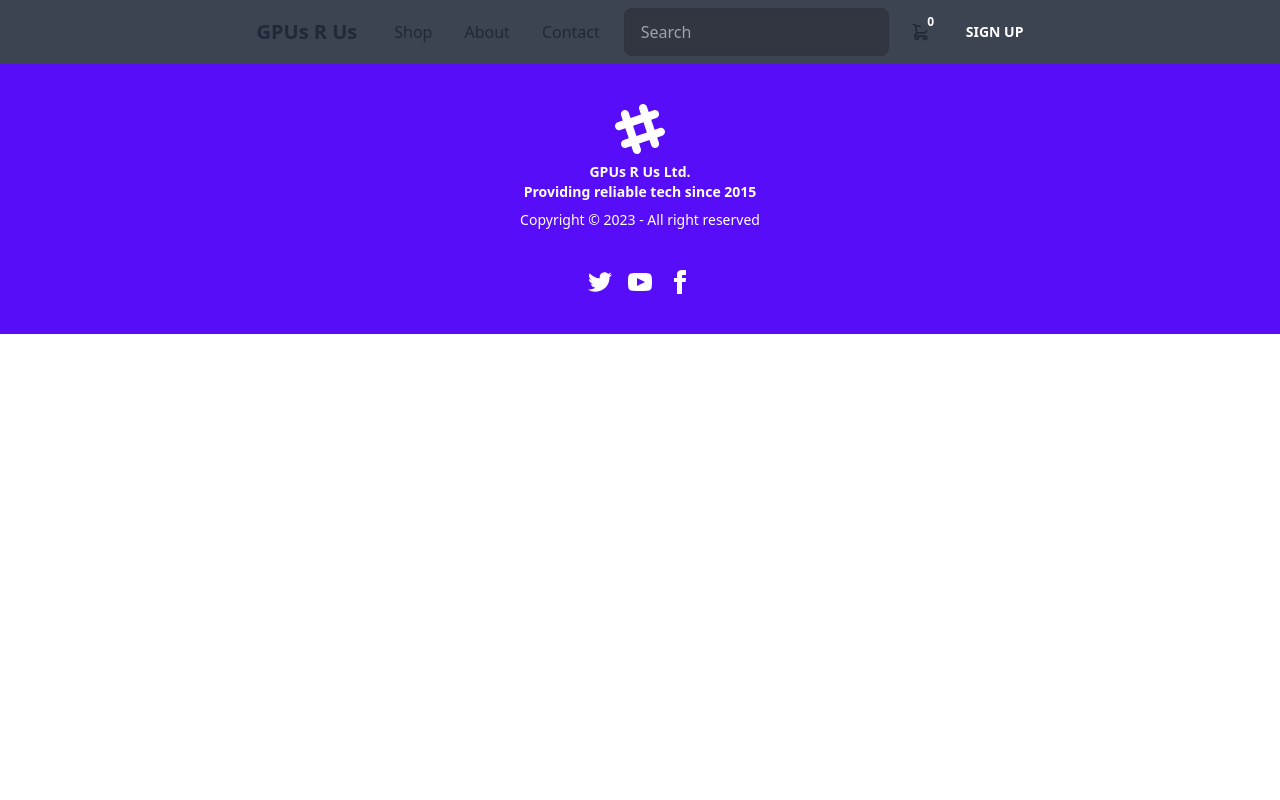
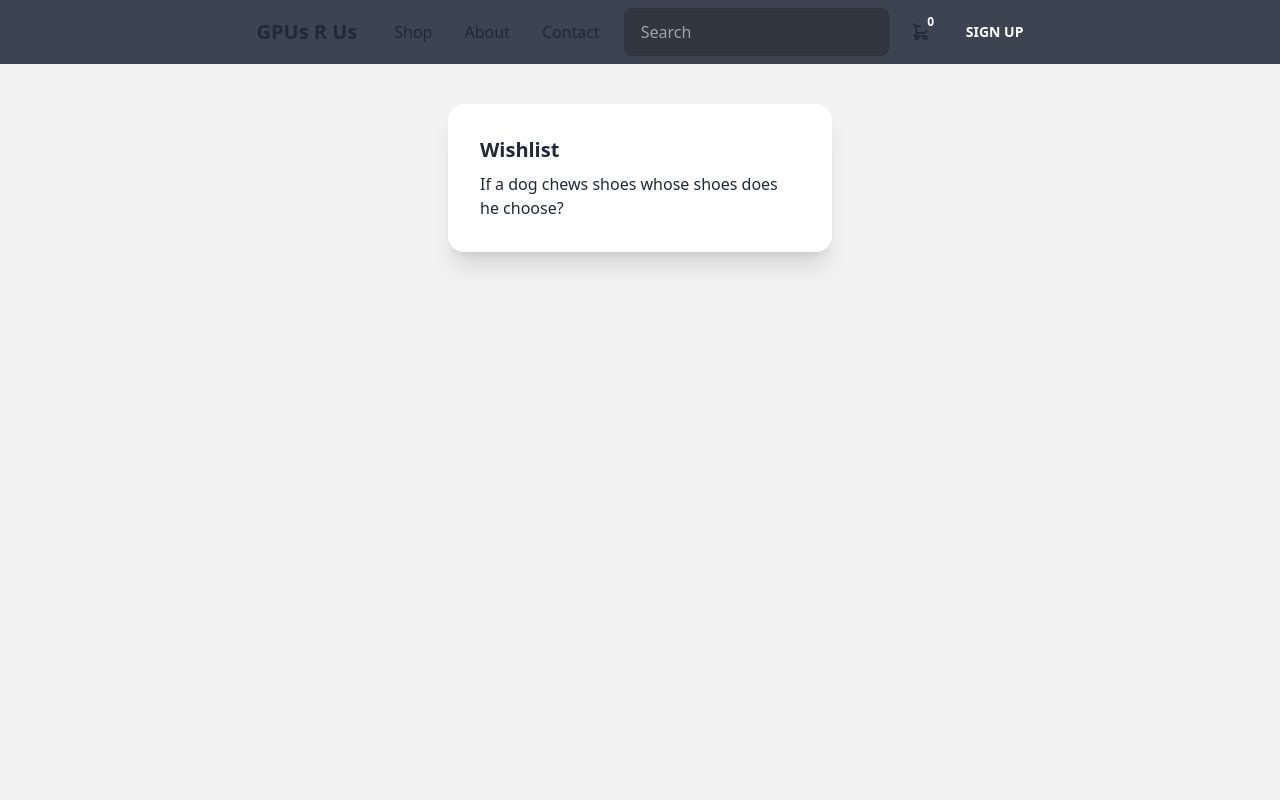
Before and after one commit to strato67/GPUs-R-Us, a React (Vite) app in the folder client/: page /profile/1 in a window 1280 px wide. Shown: the top 800 px of the page. Built offline with nearby package versions, Linux system fonts and the light colour scheme; no server answers.

Commit message:
profile changes

```diff
--- a/client/src/Components/User/Profile.jsx
+++ b/client/src/Components/User/Profile.jsx
@@ -21,5 +21,23 @@ export default function Profile() {
     getuserInfo();
   }, []);
 
-  return <>{userInfo && <ProfileCard userInfo={userInfo} />}</>;
+  return (
+    <>
+      <div className=" min-h-screen bg-base-200">
+        <div className="flex justify-center py-5">
+          {userInfo && <ProfileCard userInfo={userInfo} />}
+        </div>
+
+        <div className="flex justify-center">
+          <div className="card w-96 bg-base-100 shadow-xl">
+            <div className="card-body">
+              <h2 className="card-title">Wishlist</h2>
+              <p>If a dog chews shoes whose shoes does he choose?</p>
+
+            </div>
+          </div>
+        </div>
+      </div>
+    </>
+  );
 }
--- a/client/src/Components/User/ProfileCard.jsx
+++ b/client/src/Components/User/ProfileCard.jsx
@@ -4,7 +4,7 @@ export default function ProfileCard({ userInfo }) {
       <div className="card lg:card-side bg-base-100 shadow-xl">
         <figure>
           <div className="avatar placeholder">
-            <div className="bg-neutral-focus text-neutral-content rounded-full w-24">
+            <div className="bg-neutral-focus text-neutral-content rounded-full w-24 h-24">
               <span className="text-3xl">{userInfo.user.username}</span>
             </div>
           </div>
@@ -12,9 +12,7 @@ export default function ProfileCard({ userInfo }) {
         <div className="card-body">
           <h2 className="card-title">{userInfo.user.username}</h2>
           <p>{`Joined on: ${userInfo.user.joined}`}</p>
-          <div className="card-actions justify-end">
-            <button className="btn btn-primary">Listen</button>
-          </div>
+
         </div>
       </div>
     </>
```
